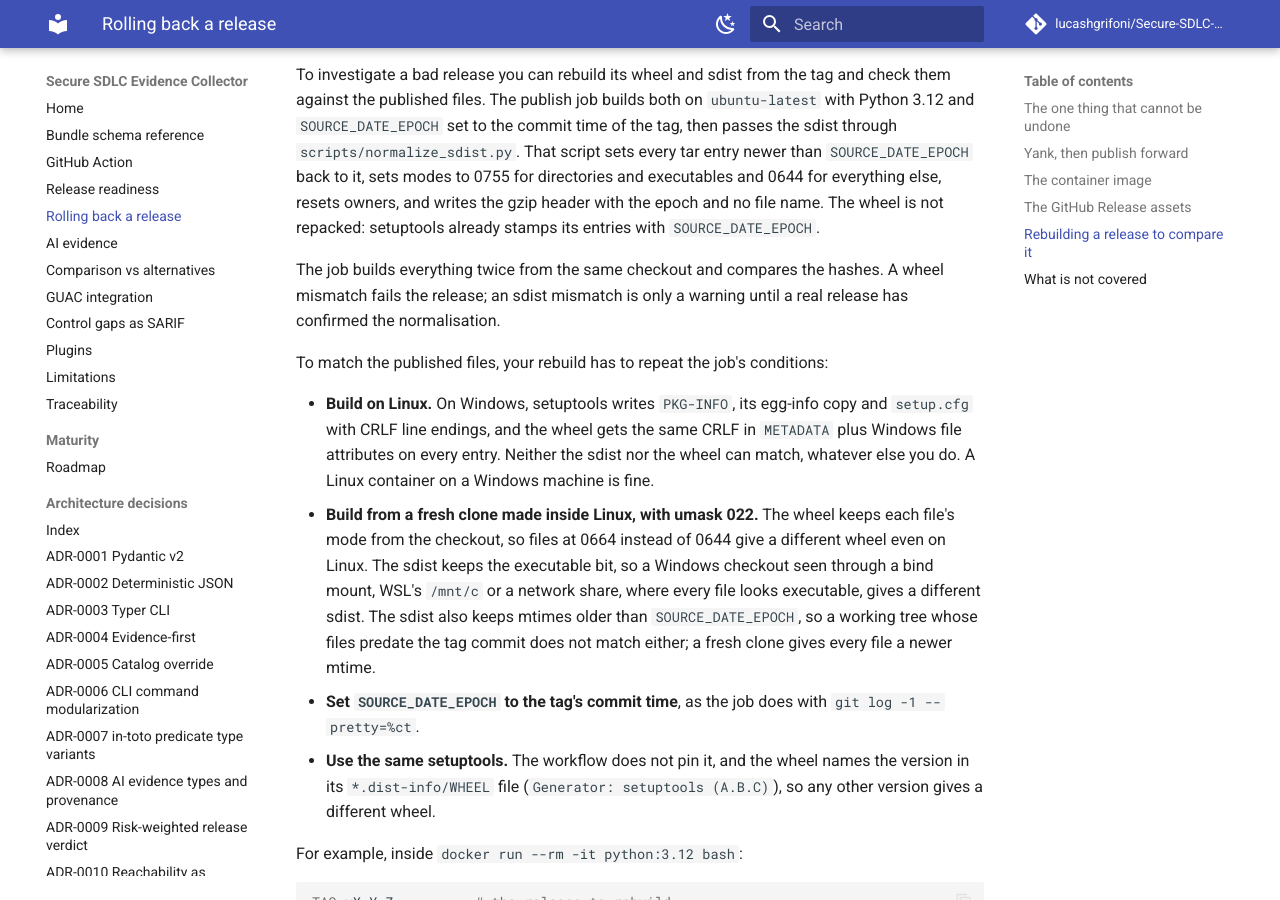
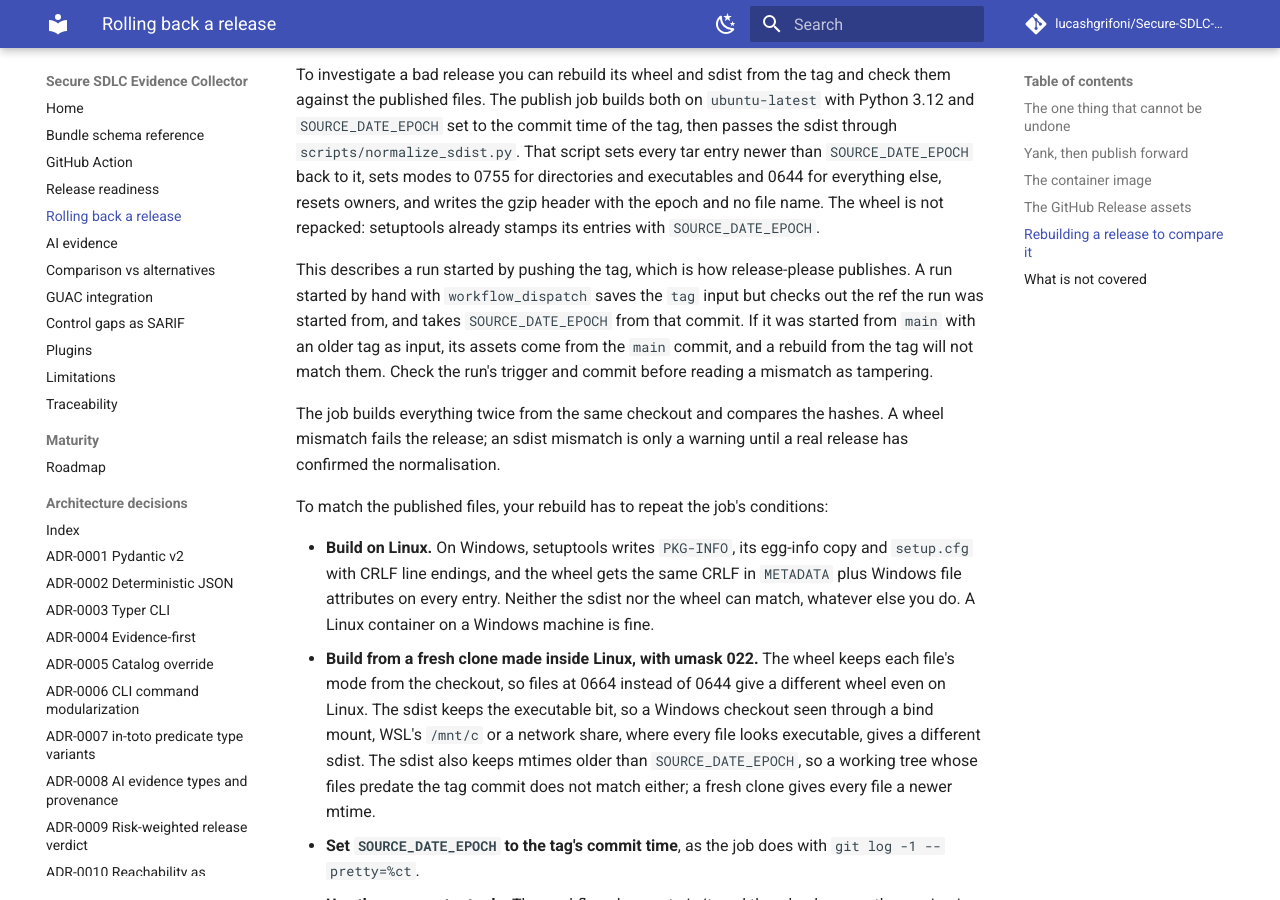
Before and after one commit to lucashgrifoni/Secure-SDLC-Evidence-Collector, an MkDocs documentation site: the page built from docs/rollback.md, in a window 1280 px wide and 900 px high, scrolled down 1731 px. Built offline with MkDocs 1.6.1 and Material for MkDocs 9.7.7, drawn with Linux system fonts in a browser that asks for light colours; comment, search, counter and statistics services are not loaded.

Commit message:
docs(rollback): note how a manual publish run differs from a tag push
publish-pypi.yml started with workflow_dispatch saves the tag input but builds the ref the run was started from, with SOURCE_DATE_EPOCH from that commit. Assets from such a run do not match a rebuild of the tag, so the page now says to check the run's trigger and commit before reading a mismatch as tampering.

```diff
--- a/docs/rollback.md
+++ b/docs/rollback.md
@@ -78,6 +78,14 @@ resets owners, and writes the gzip header with the epoch and no file name. The
 wheel is not repacked: setuptools already stamps its entries with
 `SOURCE_DATE_EPOCH`.
 
+This describes a run started by pushing the tag, which is how release-please
+publishes. A run started by hand with `workflow_dispatch` saves the `tag`
+input but checks out the ref the run was started from, and takes
+`SOURCE_DATE_EPOCH` from that commit. If it was started from `main` with an
+older tag as input, its assets come from the `main` commit, and a rebuild from
+the tag will not match them. Check the run's trigger and commit before reading
+a mismatch as tampering.
+
 The job builds everything twice from the same checkout and compares the
 hashes. A wheel mismatch fails the release; an sdist mismatch is only a warning
 until a real release has confirmed the normalisation.
```
